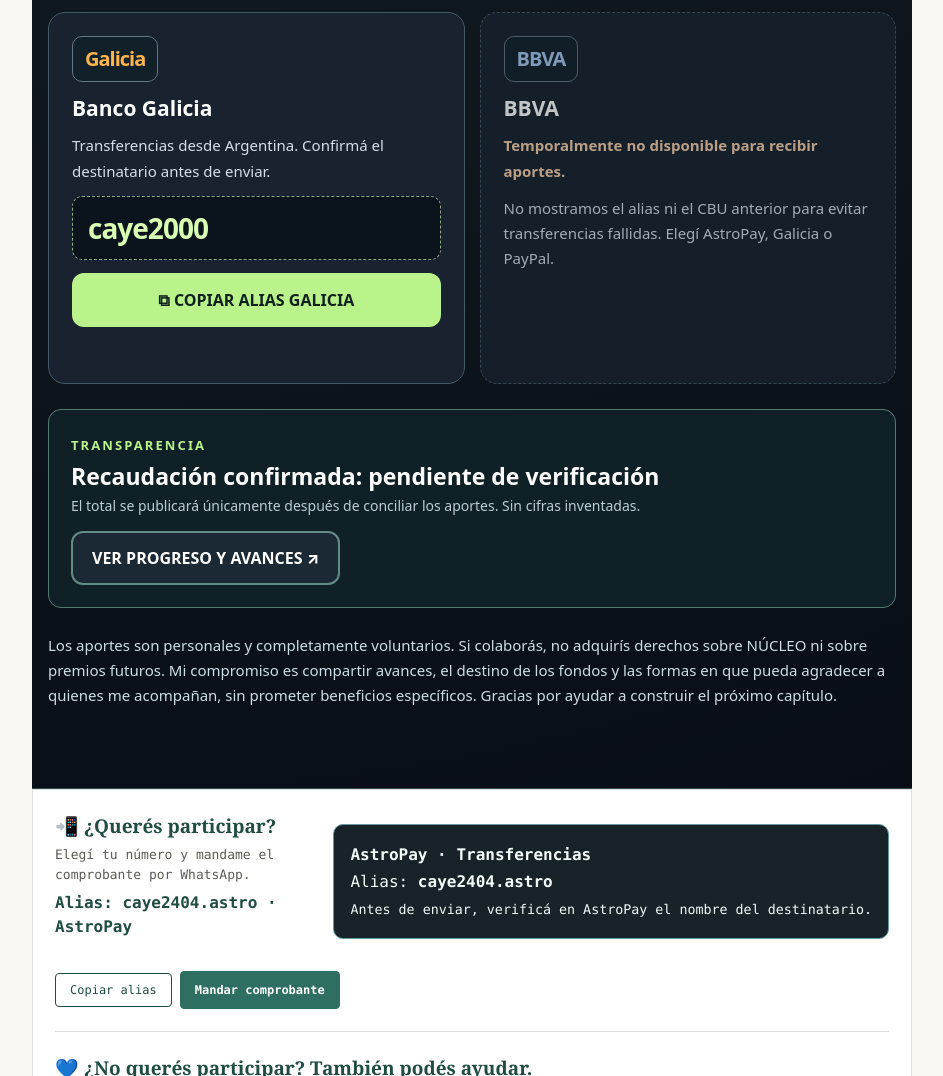
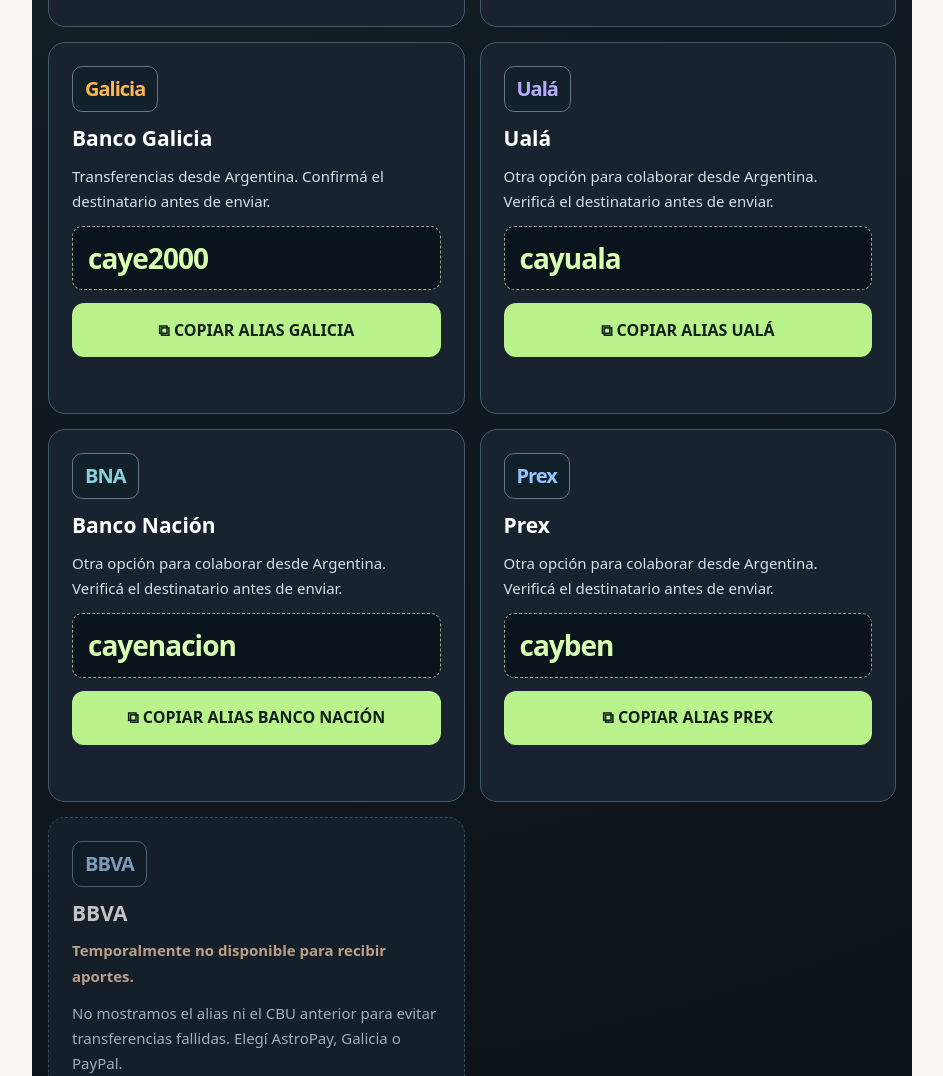
Before and after one commit to caye2404/rifacaye, a plain HTML site: page index.html in a window 1280 px wide. Shown: the part 1724-2800 px from the top of the page, without its empty margins (168-1111 px from the left). Drawn offline with Linux system fonts and the light colour scheme; no server answers.

Commit message:
Añadir botones Ualá Nación Prex, titular CUIT y objetivo de regreso a Buenos Aires

```diff
--- a/index.html
+++ b/index.html
@@ -465,6 +465,8 @@
   }
 
 /* TODO VUELVE — sección común de aportes verificables */
+.tv-support .tv-owner{display:grid;gap:6px;background:#102027;border:1px solid #6d9d8f;border-radius:13px;padding:19px 22px;margin:18px 0 23px;color:#e3f4e9}.tv-support .tv-owner strong{font-size:20px;color:#fff}.tv-support .tv-owner span{font-weight:750}.tv-support .tv-owner small{color:#c7d8df;font-size:14px}.tv-support .tv-mark.tv-uala{color:#b5acff}.tv-support .tv-mark.tv-bna{color:#89d0da}.tv-support .tv-mark.tv-prex{color:#96c4ff}
+
 .tv-support{color:#f5f8fc;background:radial-gradient(circle at 8% 10%,#224338 0%,#111a22 42%,#090e16 100%);padding:clamp(34px,5vw,72px) 0;border-block:1px solid #314e4a;font-family:system-ui,-apple-system,"Segoe UI",sans-serif;line-height:1.6;isolation:isolate}
 .tv-support *{box-sizing:border-box}.tv-support a{text-decoration:none}.tv-support-wrap{width:min(1060px,calc(100% - 32px));margin:0 auto}
 .tv-eyebrow{font-size:13px;font-weight:850;letter-spacing:.16em;color:#baf28c;text-transform:uppercase}
@@ -522,7 +524,7 @@
  <div class="tv-support-wrap">
   <span class="tv-eyebrow">PROYECTO NÚCLEO · TODO VUELVE</span>
   <h2 id="tv-support-title">Estamos construyendo algo grande. Y podés ser parte.</h2>
-  <p>Estoy desarrollando <strong>NÚCLEO</strong>, un sistema de administración para emprendedores y PyMEs: proveedores, documentos, vencimientos, pagos y controles en un mismo lugar. También estoy buscando estabilidad y la posibilidad de regresar a Buenos Aires. Quiero mostrar avances reales, aprender de quienes se sumen y agradecer públicamente el apoyo, respetando siempre su privacidad.</p>
+  <p>Estoy recaudando para volver a Buenos Aires tras vivir situaciones de maltrato y desgaste laboral. A la vez, estoy desarrollando <strong>NÚCLEO</strong>, un sistema de administración para emprendedores y PyMEs: proveedores, documentos, vencimientos, pagos y controles en un mismo lugar. También estoy buscando estabilidad y la posibilidad de regresar a Buenos Aires. Quiero mostrar avances reales, aprender de quienes se sumen y agradecer públicamente el apoyo, respetando siempre su privacidad.</p>
   <div class="tv-hero-card">
    <strong>Primero, conocé NÚCLEO y todo lo que estamos construyendo</strong>
    <p>Un proyecto tecnológico nacido de años de experiencia práctica. Podés conocerlo, compartirlo, ofrecer una oportunidad laboral o apoyarlo voluntariamente.</p>
@@ -559,6 +561,30 @@
     <button type="button" class="tv-btn tv-copy-alias" data-alias="caye2000">⧉ COPIAR ALIAS GALICIA</button>
     <p class="tv-copy-note" role="status" aria-live="polite"></p>
    </article>
+   <article class="tv-payment-card">
+    <div class="tv-mark tv-uala" aria-label="Ualá">Ualá</div>
+    <h3>Ualá</h3>
+    <p>Otra opción para colaborar desde Argentina. Verificá el destinatario antes de enviar.</p>
+    <span class="tv-alias">cayuala</span>
+    <button type="button" class="tv-btn tv-copy-alias" data-alias="cayuala">⧉ COPIAR ALIAS UALÁ</button>
+    <p class="tv-copy-note" role="status" aria-live="polite"></p>
+   </article>
+   <article class="tv-payment-card">
+    <div class="tv-mark tv-bna" aria-label="Banco Nación">BNA</div>
+    <h3>Banco Nación</h3>
+    <p>Otra opción para colaborar desde Argentina. Verificá el destinatario antes de enviar.</p>
+    <span class="tv-alias">cayenacion</span>
+    <button type="button" class="tv-btn tv-copy-alias" data-alias="cayenacion">⧉ COPIAR ALIAS BANCO NACIÓN</button>
+    <p class="tv-copy-note" role="status" aria-live="polite"></p>
+   </article>
+   <article class="tv-payment-card">
+    <div class="tv-mark tv-prex" aria-label="Prex">Prex</div>
+    <h3>Prex</h3>
+    <p>Otra opción para colaborar desde Argentina. Verificá el destinatario antes de enviar.</p>
+    <span class="tv-alias">cayben</span>
+    <button type="button" class="tv-btn tv-copy-alias" data-alias="cayben">⧉ COPIAR ALIAS PREX</button>
+    <p class="tv-copy-note" role="status" aria-live="polite"></p>
+   </article>
    <article class="tv-payment-card tv-disabled">
     <div class="tv-mark tv-bbva" aria-label="Banco BBVA">BBVA</div>
     <h3>BBVA</h3>
@@ -566,6 +592,7 @@
     <p>No mostramos el alias ni el CBU anterior para evitar transferencias fallidas. Elegí AstroPay, Galicia o PayPal.</p>
    </article>
   </div>
+  <div class="tv-owner" aria-label="Titular de las cuentas"><strong>Titular: Cayetano Raúl Benítez</strong><span>CUIT: 20-33083610-6</span><small>Todos los medios informados por el titular. Verificá en tu aplicación el nombre del destinatario antes de enviar cualquier aporte.</small></div>
   <div class="tv-meta">
    <div><span class="tv-eyebrow">TRANSPARENCIA</span><strong>Recaudación confirmada: <span class="tv-verified-amount" aria-live="polite">pendiente de verificación</span></strong><small>El total se publicará únicamente después de conciliar los aportes. Sin cifras inventadas.</small></div>
    <a class="tv-btn tv-outline" href="https://caye2404.github.io/todo-vuelve/#avances">VER PROGRESO Y AVANCES ↗</a>
```
